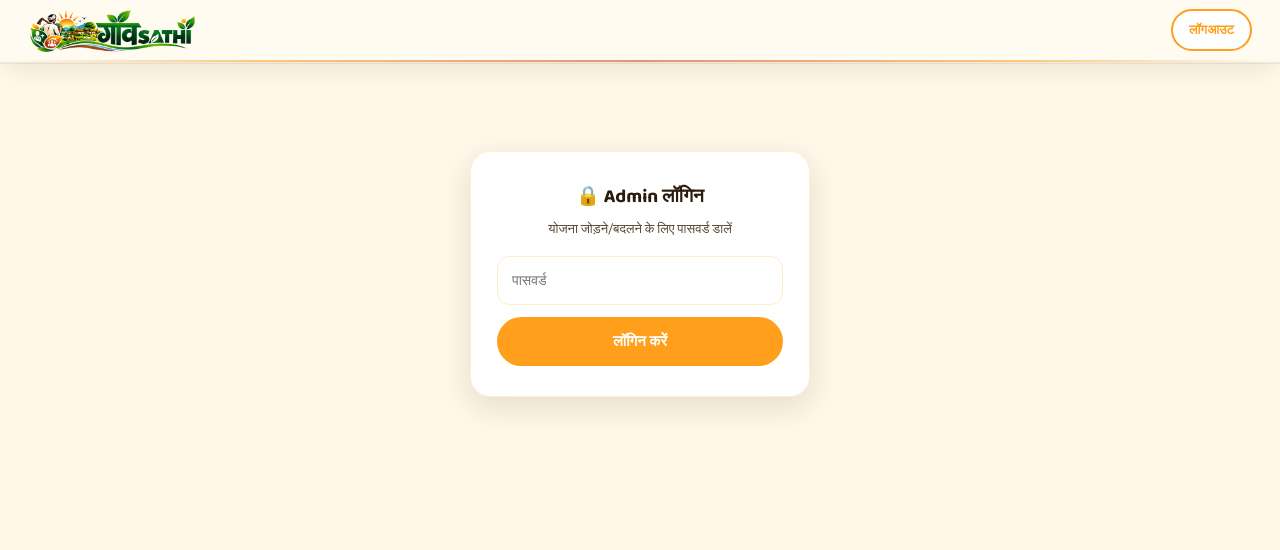
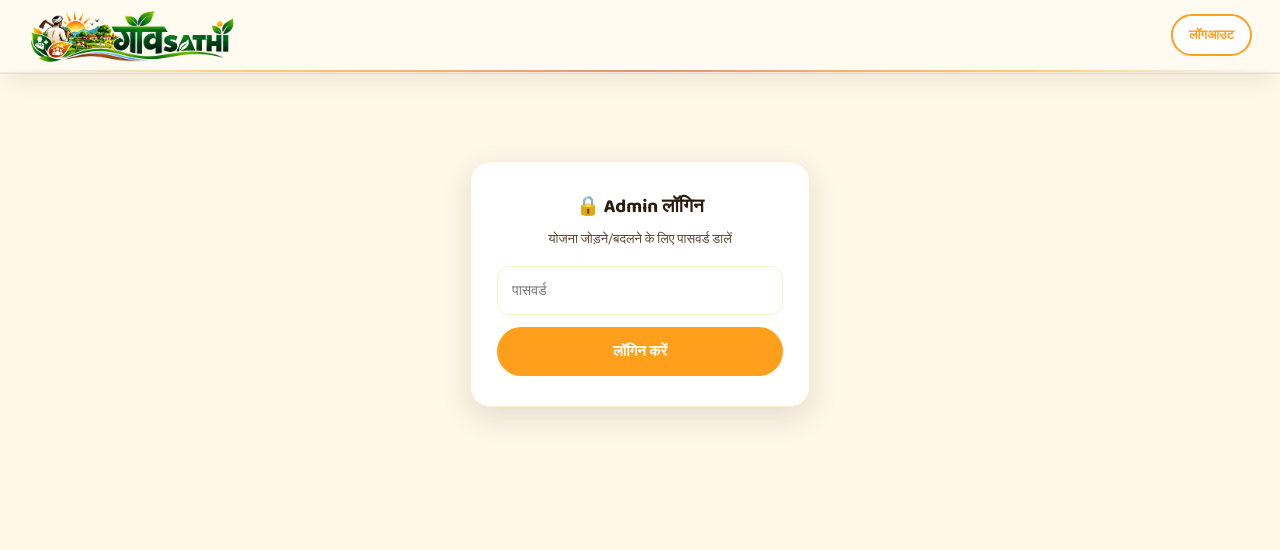
Before and after one commit to gaonsathi/test, a plain HTML site: page admin/admin.html in a window 1280 px wide. Drawn offline with Linux system fonts and the light colour scheme.

Commit message:
Update style.css

```diff
--- a/css/style.css
+++ b/css/style.css
@@ -113,7 +113,7 @@
     display:flex;align-items:center;justify-content:center;font-size:20px;
     box-shadow:0 6px 16px -4px rgba(193,68,14,0.45), inset 0 1px 0 rgba(255,255,255,0.25);
   }
-  .logo .logo-img{height:44px;width:auto;display:block;max-width:100%;margin-bottom:0px;margin-top:0px;}
+  .logo .logo-img{height:54px;width:auto;display:block;max-width:100%;margin-bottom:0px;margin-top:0px;}
   .logo h1{font-size:21px;color:var(--ink);font-weight:700;line-height:1;letter-spacing:.2px;}
   .logo span.eng{display:block;font-size:10px;color:var(--ink-soft);letter-spacing:3px;font-weight:700;margin-top:3px;opacity:.75;}
 
```
